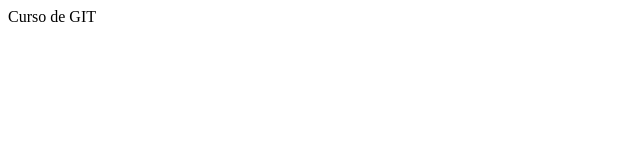
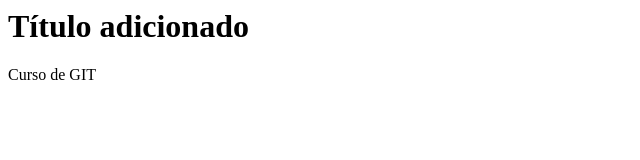
Before and after one commit to Eduardo94/CursoAlura, a plain HTML site: page index.html in a window 1280 px wide. Shown: the whole page, without its empty margins (0-640 px from the left). Drawn offline with Linux system fonts and the light colour scheme.

Commit message:
Adicionado titulo

```diff
--- a/index.html
+++ b/index.html
@@ -1 +1,4 @@
-<html> <body> <p> Curso de GIT </p> </body> </html>
+<html> <body>
+<h1> Título adicionado </h1>
+<p> Curso de GIT </p>
+</body> </html>
```
